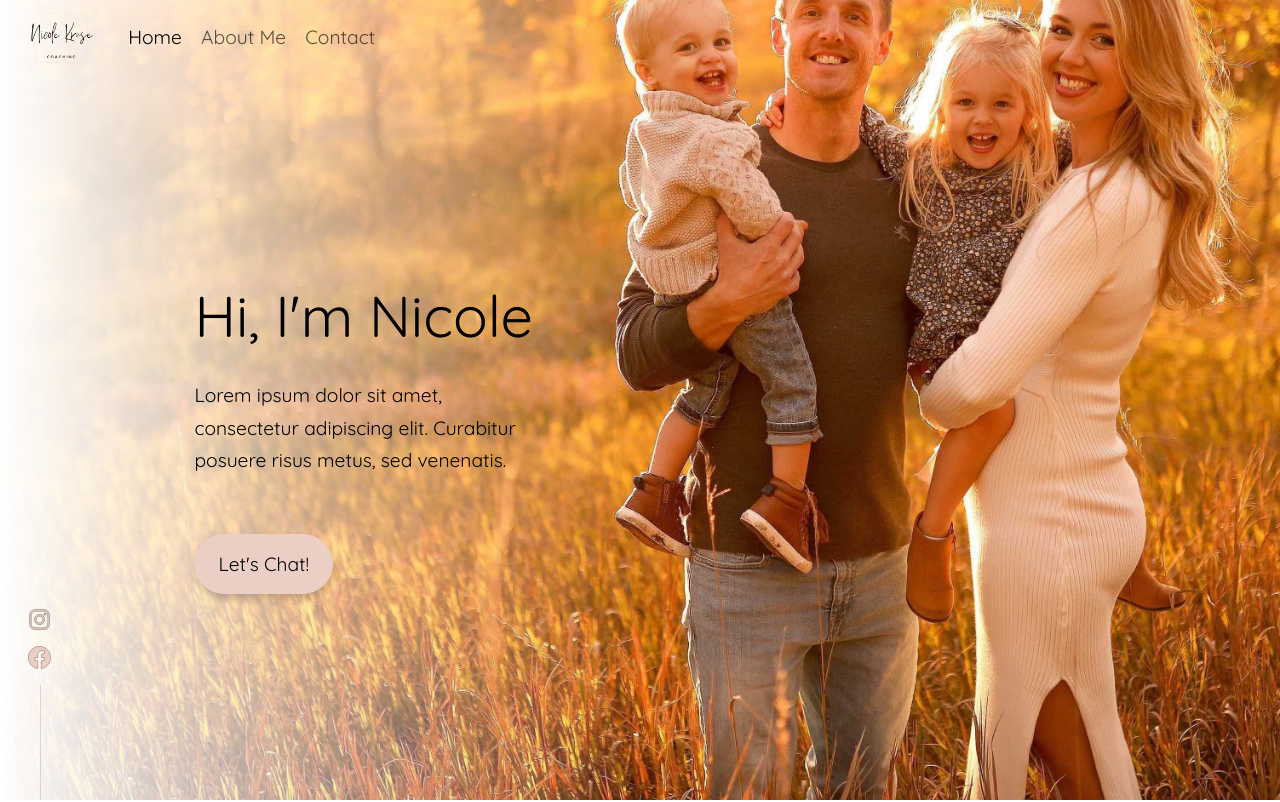
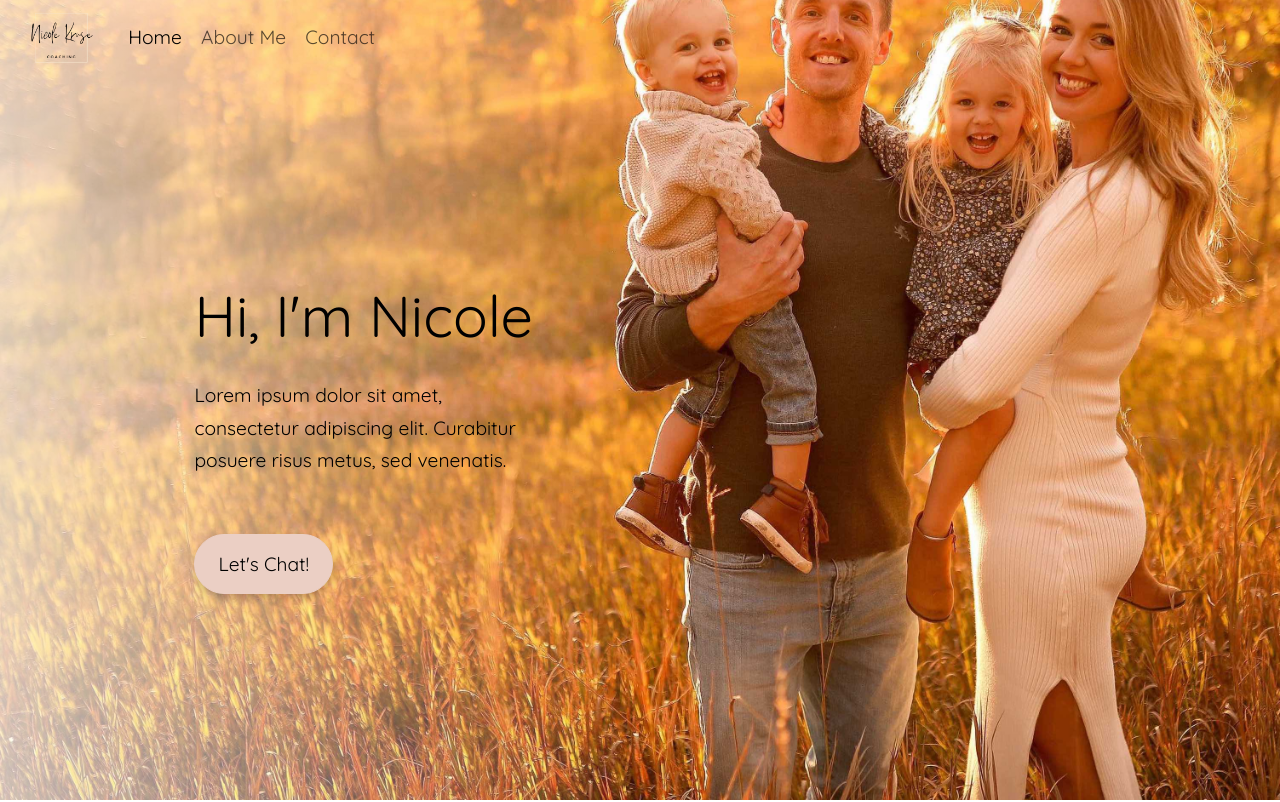
Before and after one commit to ericlafontsee/Nicole-Kruse-Coaching, a React (Create React App) app: page / in a window 1280 px wide. Shown: the top 802 px of the page. Built offline with nearby package versions, Linux system fonts and the light colour scheme.

Commit message:
removed socials from left sidebar on desktop

```diff
--- a/src/components/footer/footer.scss
+++ b/src/components/footer/footer.scss
@@ -30,27 +30,6 @@
     margin-bottom: 4rem;
     position: relative;
 
-    // Media Queries (Large Devices)
-    @media screen and (min-width: 1200px) {
-      left: 40px;
-    }
-
-    // Media Queries (Medium Devices)
-    @media screen and (min-width: 768px) {
-      gap: 0.8rem;
-      position: fixed;
-      z-index: 10;
-      width: 40px;
-      flex-direction: column;
-      align-items: center;
-      bottom: 0px;
-      left: 20px;
-      right: auto;
-      margin-bottom: 0;
-    }
-
-
-
     a {
       // color: var(--color-primary);
       color: var(--color-primary);
@@ -63,32 +42,21 @@
       }
 
       svg {
-        stroke: black;
-        stroke-width: 6px;
+        stroke: #868686;
+        stroke-width: 8px;
       }
 
       // Media Queries (Medium Devices)
-      @media screen and (min-width: 768px) {
+      @media screen and (min-width: 992px) {
         padding: 0;
         font-size: 1.2rem;
+        box-shadow: 3px 2px 10px rgba(0,0,0,0.1);
+        border-radius: 50%;
       }
     }
     // Media Queries (Small Devices)
     @media screen and (max-width: 600px) {
       margin-bottom: 2.6rem;
-    }
-  }
-
-  &__socials::after {
-    display: none;
-
-    // Media Queries (Medium Devices)
-    @media screen and (min-width: 768px) {
-      display: block;
-      content: "";
-      width: 1px;
-      height: 6rem;
-      background: var(--color-primary);
     }
   }
 
--- a/src/components/header/header.scss
+++ b/src/components/header/header.scss
@@ -42,7 +42,7 @@
       &:before {
         background-image: linear-gradient(
           to right,
-          rgba(255, 255, 255, 1),
+          rgba(255, 255, 255, 0.7),
           rgba(255, 255, 255, 0),
           transparent
         );
```
